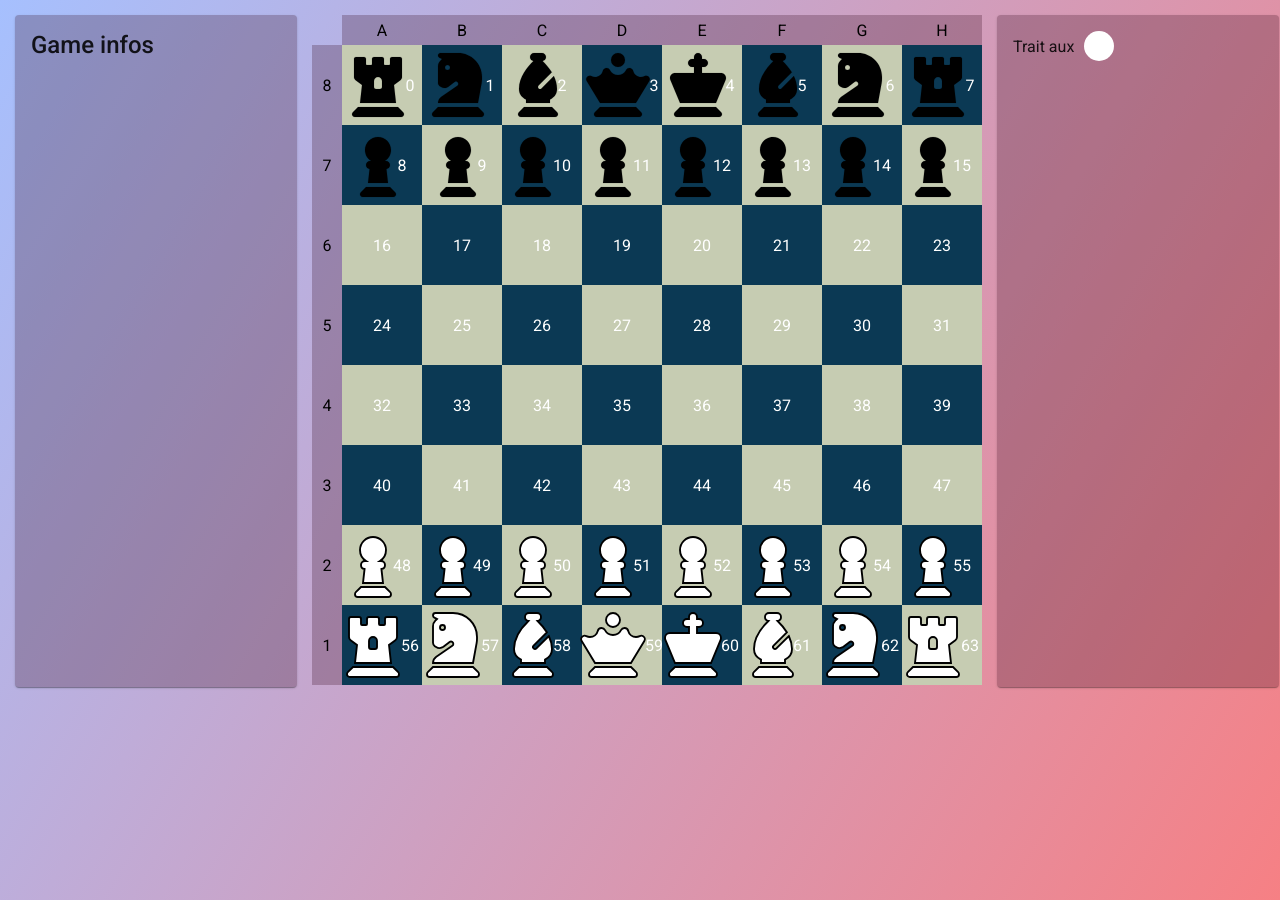
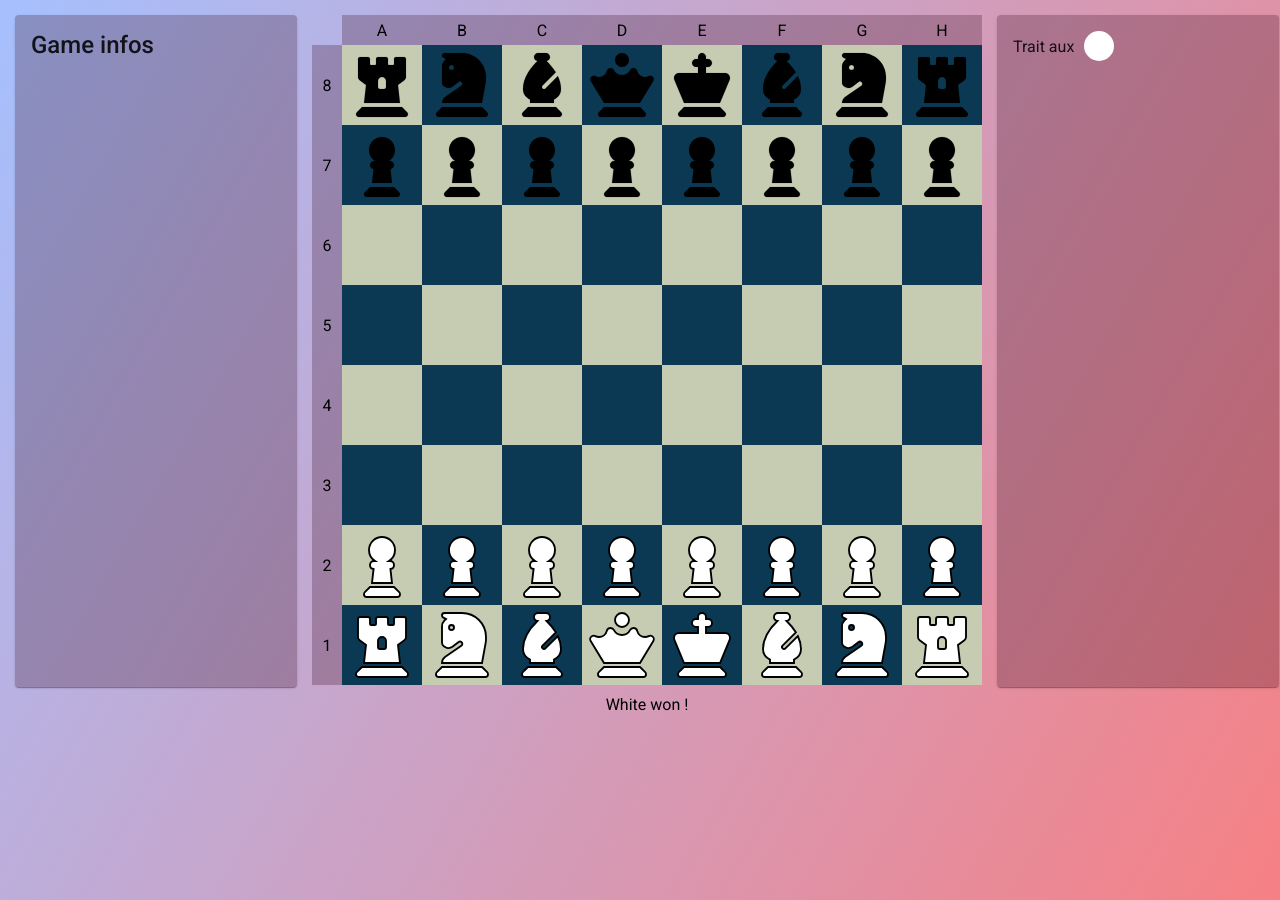
Before and after one commit to ArthurChardon/antilope, an Angular app: page / in a window 1280 px wide. Built offline with nearby package versions, Linux system fonts and the light colour scheme.

Commit message:
affichage simple victoire

```diff
--- a/src/app/app.component.html
+++ b/src/app/app.component.html
@@ -5,6 +5,7 @@
     </mat-card>
     <div class="board-container">
         <app-board></app-board>
+        <div *ngIf="winner!='none'" class="win-display">{{gg[winner]}}</div>
     </div>
     <mat-card class="game-infos">
         <span class="trait">
--- a/src/app/app.component.scss
+++ b/src/app/app.component.scss
@@ -43,8 +43,13 @@ $antilope-theme: mat.define-light-theme((
 .board-container {
     min-width: 50%;
     display: flex;
-    justify-content: center;
+    flex-direction: column;
+    align-items: center;
     padding: 15px;
+}
+
+.win-display {
+  margin: 10px 0;
 }
 
 .game-infos {
--- a/src/app/app.component.ts
+++ b/src/app/app.component.ts
@@ -15,6 +15,9 @@ export class AppComponent implements OnInit{
 
   whiteCheck = 'none';
   blackCheck = 'none';
+
+  winner: 'black' | 'white' | 'pat' | 'none' = 'white';//'none';
+  gg = {'black': 'Black won !', 'white': 'White won !', 'pat': "Draw by stalemate", 'none': ''};
 
   @HostListener('click', ['$event.target'])
   onClick(target:any) {
@@ -47,6 +50,15 @@ export class AppComponent implements OnInit{
     this.casesService._blackCheck.subscribe((check) => {
       this.blackCheck = check ? 'black' : 'none';
     });
+
+    this.casesService._ggEnd.subscribe((winner) => {
+      this.endGame(winner);
+    })
+  }
+
+  endGame(winner: 'black' | 'white' | 'pat' | 'none') {
+    console.log(winner);
+    this.winner = winner;
   }
 
 }
--- a/src/app/case/case.component.html
+++ b/src/app/case/case.component.html
@@ -1,4 +1,4 @@
 <div class="caseContainer" [ngClass]="{'blanche' : caseBlanche, 'selected': selected, 'available': available, 'attacked': attacked}" (click)="clickCase()">
     <app-piece *ngIf="piece" [piece]="piece"></app-piece>
-    {{numb}}
+    <!-- {{numb}} -->
 </div>
--- a/src/app/cases.service.ts
+++ b/src/app/cases.service.ts
@@ -51,6 +51,8 @@ export class CasesService {
   _promoteChoice = new Subject<Piece["type"]>();
   promotionWait = false;
   choiceSubscription: Subscription | null = null;
+
+  _ggEnd = new Subject<'black' | 'white' | 'pat' | 'none'>(); //stores the winner
 
   tab120 = [
     -1, -1, -1, -1, -1, -1, -1, -1, -1, -1,
@@ -368,13 +370,16 @@ export class CasesService {
         newMove = newMove + '#';
         checkMateEndGame = true;
         if(this.colorToMove === "white") {
+          this._ggEnd.next("black");
           console.log('BLACK WON');
         } else {
+          this._ggEnd.next("white");
           console.log('WHITE WON');
         }
       }
       else {
         console.log('PAT');
+        this._ggEnd.next("pat");
       }
     }
     // Calcul des cases attaquées
```
